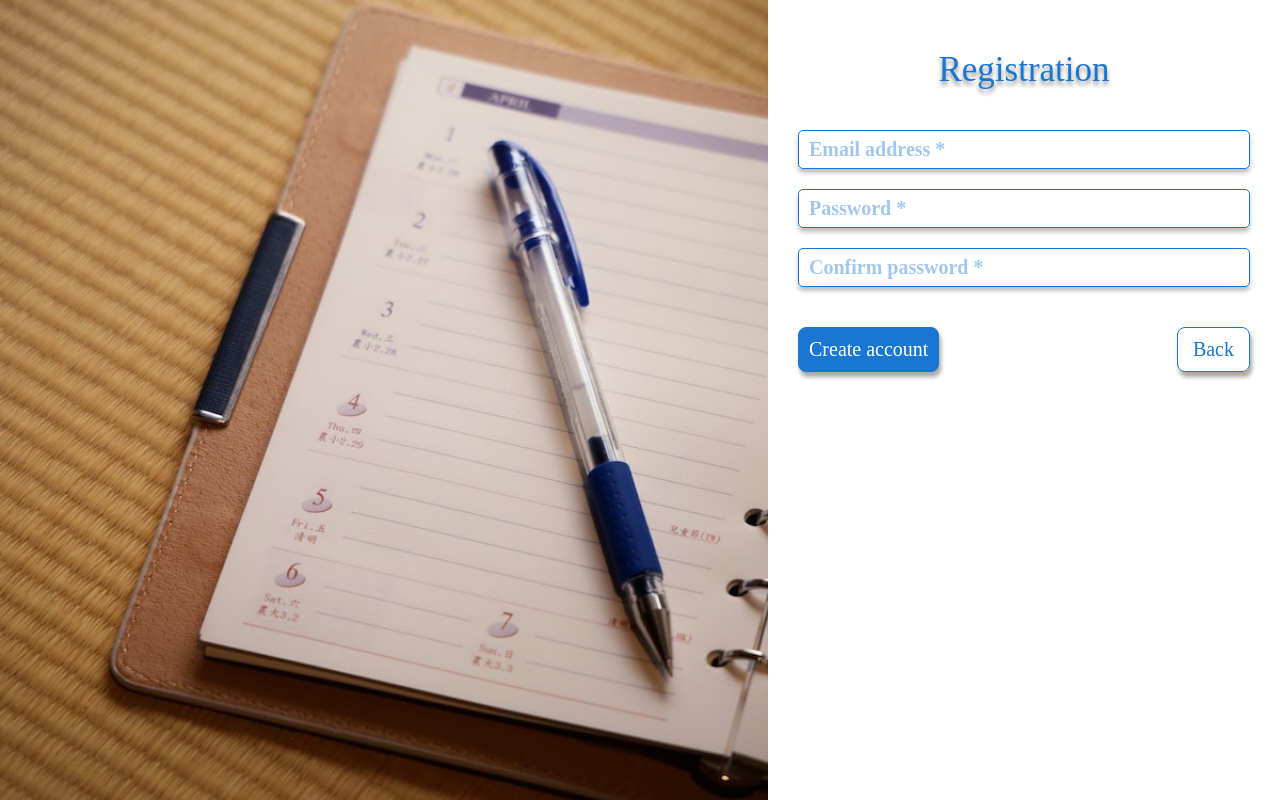
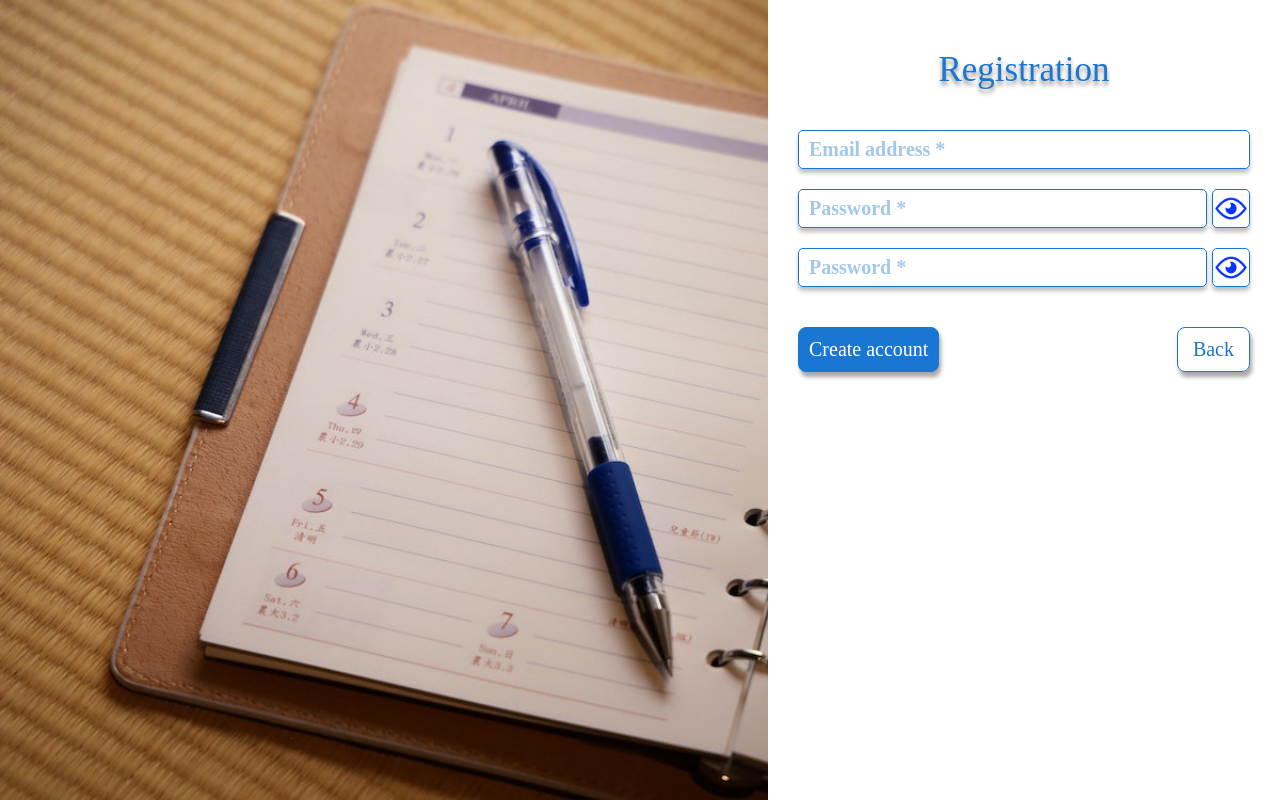
Before and after one commit to DmitryShyrkovets/MTD_CLI, a React (Create React App) app in the folder mtd_cli/: page /registration in a window 1280 px wide. Built offline with nearby package versions, Linux system fonts and the light colour scheme.

Commit message:
created check password ui

```diff
--- a/mtd_cli/src/components/account/Login.js
+++ b/mtd_cli/src/components/account/Login.js
@@ -5,6 +5,8 @@ import {userLogin, getUser} from "../../redux/user/services"
 import {NavLink, useNavigate} from "react-router-dom";
 import "../../images/sheet.jpg"
 import error from "../../images/error.png";
+import openEye from "../../images/open_eye.png";
+import closeEye from "../../images/close_eye.png";
 
 
 export const Login = () => {
@@ -13,6 +15,9 @@ export const Login = () => {
 
     const [email, setEmail] = useState('');
     const [password, setPassword] = useState('');
+
+    const [isVisiblePassword, setIsVisiblePassword] = useState(false);
+    const [inputType, setInputType] = useState("password");
 
     const [errorFlag, setErrorFlag] = useState('');
     const [errorMessage, setErrorMessage] = useState('');
@@ -96,6 +101,17 @@ export const Login = () => {
         }
     }
 
+    const HideShowPassword = () => {
+        if (isVisiblePassword){
+            setInputType('password');
+        }
+        else{
+            setInputType('text');
+        }
+
+        setIsVisiblePassword(!isVisiblePassword);
+    }
+
   return(
       <div className="login">
           <div className="img-place">
@@ -106,7 +122,8 @@ export const Login = () => {
                   <input className={errorEmail} type="text" placeholder="Email address *" value={email} onChange={event => onEmailChange(event)}/>
               </div>
               <div className="data-field">
-                  <input className={errorPassword} type="password" placeholder="Password *" value={password} onChange={event => onPasswordChange(event)}/>
+                  <input className={errorPassword} type={inputType} placeholder="Password *" value={password} onChange={event => onPasswordChange(event)}/>
+                  <img src={isVisiblePassword ? closeEye : openEye} alt="open eye" title={isVisiblePassword ? "Hide password" : 'Show password'} onClick={ () => HideShowPassword()}/>
               </div>
               <div className={"msg " + errorFlag}>
                   <img src={error} alt="status"/>
--- a/mtd_cli/src/components/account/Registration.js
+++ b/mtd_cli/src/components/account/Registration.js
@@ -4,6 +4,8 @@ import {NavLink, useNavigate} from "react-router-dom";
 import {CreateUser, getUser} from "../../redux/user/services";
 import {SetUser} from "../../redux/user/actions";
 import error from "../../images/error.png";
+import closeEye from "../../images/close_eye.png";
+import openEye from "../../images/open_eye.png";
 
 export const Registration = () =>{
 
@@ -13,6 +15,11 @@ export const Registration = () =>{
     const [email, setEmail] = useState('');
     const [password, setPassword] = useState('');
     const [confirmPassword, setConfirmPassword] = useState('');
+
+    const [isVisiblePassword, setIsVisiblePassword] = useState(false);
+    const [isVisibleConfirmPassword, setIsVisibleConfirmPassword] = useState(false);
+    const [inputTypePassword, setInputTypePassword] = useState("password");
+    const [inputTypeConfirmPassword, setInputTypeConfirmPassword] = useState("password");
 
     const [errorFlag, setErrorFlag] = useState('');
     const [errorMessage, setErrorMessage] = useState('');
@@ -120,6 +127,28 @@ export const Registration = () =>{
         }
     }
 
+    const HideShowPassword = () => {
+        if (isVisiblePassword){
+            setInputTypePassword('password');
+        }
+        else{
+            setInputTypePassword('text');
+        }
+
+        setIsVisiblePassword(!isVisiblePassword);
+    }
+
+    const HideShowConfirmPassword = () => {
+        if (isVisibleConfirmPassword){
+            setInputTypeConfirmPassword('password');
+        }
+        else{
+            setInputTypeConfirmPassword('text');
+        }
+
+        setIsVisibleConfirmPassword(!isVisibleConfirmPassword);
+    }
+
     return(
         <div className="registration">
             <div className="img-place">
@@ -130,10 +159,12 @@ export const Registration = () =>{
                     <input className={errorEmail} type="text" placeholder="Email address *" value={email} onChange={event => onEmailChange(event)}/>
                 </div>
                 <div className="data-field">
-                    <input className={errorPassword} type="password" placeholder="Password *" value={password} onChange={event => onPasswordChange(event)}/>
+                    <input className={errorPassword} type={inputTypePassword} placeholder="Password *" value={password} onChange={event => onPasswordChange(event)}/>
+                    <img src={isVisiblePassword ? closeEye : openEye} alt="open eye" title={isVisiblePassword ? "Hide password" : 'Show password'} onClick={ () => HideShowPassword()}/>
                 </div>
                 <div className="data-field">
-                    <input className={errorConfirmPassword} type="password" placeholder="Confirm password *" value={confirmPassword} onChange={event => onConfirmPasswordChange(event)}/>
+                    <input className={errorPassword} type={inputTypeConfirmPassword} placeholder="Password *" value={confirmPassword} onChange={event => onConfirmPasswordChange(event)}/>
+                    <img src={isVisibleConfirmPassword ? closeEye : openEye} alt="open eye" title={isVisibleConfirmPassword ? "Hide password" : 'Show password'} onClick={ () => HideShowConfirmPassword()}/>
                 </div>
                 <div className={"msg " + errorFlag}>
                     <img src={error} alt="status"/>
--- a/mtd_cli/src/scss/account/account.scss
+++ b/mtd_cli/src/scss/account/account.scss
@@ -34,6 +34,23 @@ $success-color: green;
     .data-field{
       margin-bottom: 20px;
       color: $primary-color;
+      display: flex;
+      align-items: center;
+
+      img{
+        width: 38.5px;
+        height: 38.5px;
+        border: 1px solid $primary-color;
+        border-radius: 5px;
+        box-shadow: 0 4px 4px rgba(0, 0, 0, 0.25);
+        margin-left: 5px;
+        cursor: pointer;
+
+        &:hover{
+          width: 40px;
+          height: 40px;
+        }
+      }
 
       input{
         border-radius: 5px;
@@ -64,6 +81,7 @@ $success-color: green;
       }
 
     }
+
 
     .msg{
       display: none;
```
Also changed, not shown: mtd_cli/src/images/close_eye.png (added), mtd_cli/src/images/open_eye.png (added).
